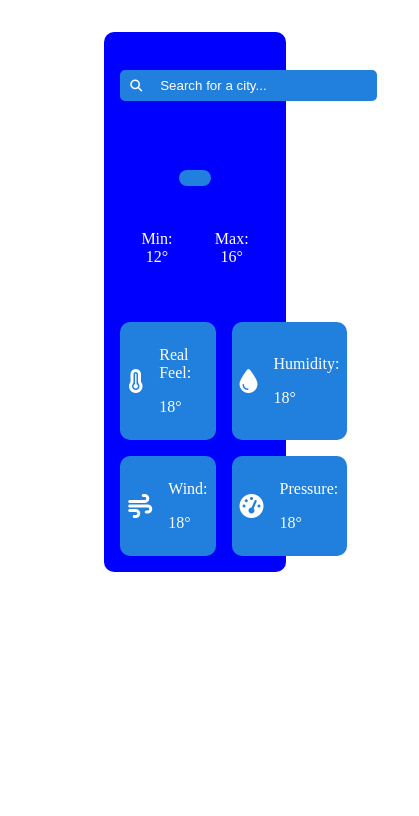
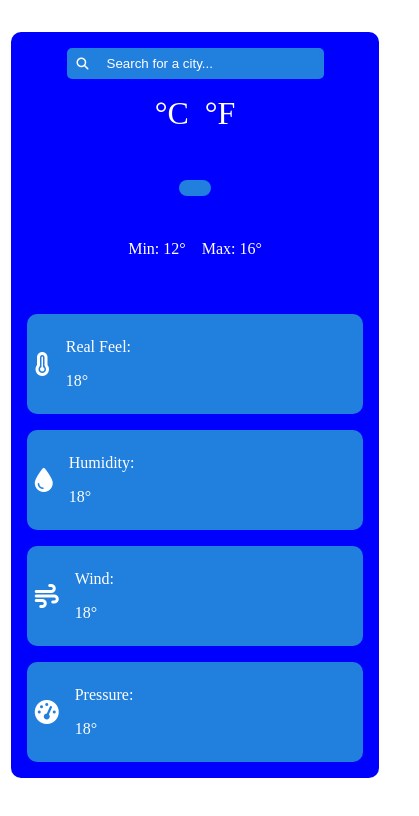
Before and after one commit to molnarkg7/js-weather-app, a plain HTML site: page index.html in a window 390 px wide. Shown: the whole page, 419 px wide, since content can reach past the window. Drawn offline with Linux system fonts and the light colour scheme; no server answers.

Commit message:
responsiveness

```diff
--- a/index.html
+++ b/index.html
@@ -4,14 +4,6 @@
     <meta charset="UTF-8" />
     <meta name="viewport" content="width=device-width, initial-scale=1.0" />
     <link rel="stylesheet" href="styles.css" />
-    <link
-      rel="stylesheet"
-      href="https://cdnjs.cloudflare.com/ajax/libs/font-awesome/4.7.0/css/font-awesome.min.css"
-    />
-    <script
-      src="https://kit.fontawesome.com/0e722c0174.js"
-      crossorigin="anonymous"
-    ></script>
     <title>Weather App</title>
   </head>
   <body>
@@ -76,5 +68,9 @@
       </div>
     </div>
     <script src="script.js"></script>
+    <script
+    src="https://kit.fontawesome.com/0e722c0174.js"
+    crossorigin="anonymous"
+  ></script>
   </body>
 </html>
--- a/styles.css
+++ b/styles.css
@@ -98,3 +98,21 @@ input::placeholder {
   font-size: 1.5rem;
   margin-right: 1rem;
 }
+
+@media (max-width: 936px) {
+  .container {
+    width: 90%;
+  }
+  .weather-header {
+    flex-direction: column;
+  }
+  .weather-units {
+    margin-top: 1rem;
+  }
+}
+
+@media (max-width: 400px) {
+  .weather-info {
+    grid-template-columns: none;
+  }
+}
```
